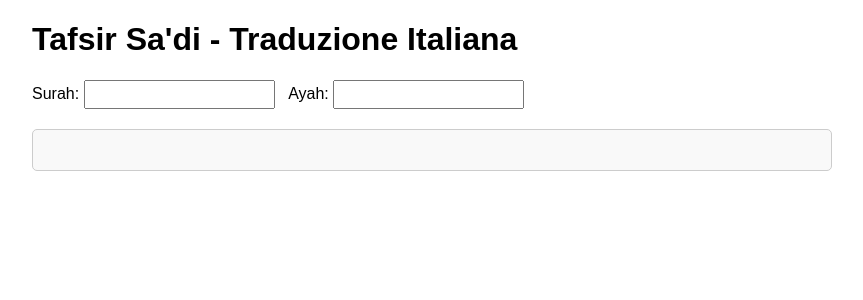
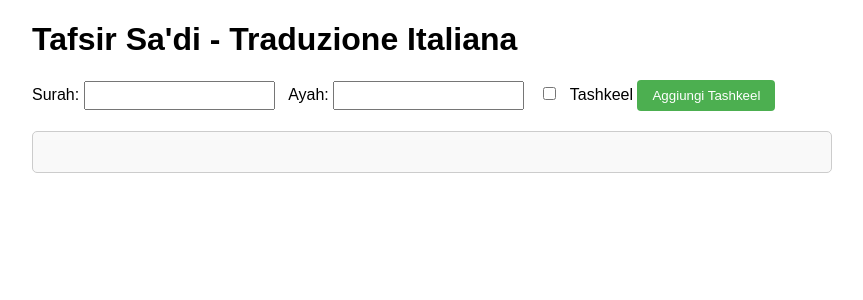
Before and after one commit to rafaelgramoschi/tafsir-sadi, a Django app: page /editor/ in a window 1280 px wide. Shown: the top 300 px of the page, without its empty margins (208-1071 px from the left). Run offline with Django 5.2, Linux system fonts and the light colour scheme.

Commit message:
Add tahskeel func

```diff
--- a/app/editor/api/urls.py
+++ b/app/editor/api/urls.py
@@ -5,4 +5,5 @@ urlpatterns = [
     path('', views.index, name='index'),
     path('get_tafsir/<int:surah_number>/<int:ayah_number>/', views.get_tafsir, name='get_tafsir'),
     path('save_translation/', views.save_translation, name='save_translation'),
+    path('save_tashkeel/', views.save_tashkeel, name='save_tashkeel'),
 ]
--- a/app/editor/api/views.py
+++ b/app/editor/api/views.py
@@ -28,7 +28,10 @@ def get_tafsir(request, surah_number, ayah_number):
     # Ottieni o crea il testo del tafsir per questa ayah
     tafsir_text, created = TafsirText.objects.get_or_create(
         ayah=ayah,
-        defaults={'text_ar': f"{tafseer_text}"}  # Sostituisci con il testo reale
+        defaults={
+            'text_ar': f"{tafseer_text}",
+            'text_tashkeel': ''  # Inizialmente vuoto
+        }
     )
 
     # Prepara le traduzioni esistenti
@@ -42,6 +45,7 @@ def get_tafsir(request, surah_number, ayah_number):
 
     return JsonResponse({
         'text_ar': tafsir_text.text_ar,
+        'text_tashkeel': tafsir_text.text_tashkeel or '',
         'translations': translations
     })
 
@@ -73,3 +77,22 @@ def save_translation(request):
     )
 
     return JsonResponse({'status': 'success'})
+
+@csrf_exempt
+@require_POST
+def save_tashkeel(request):
+    data = json.loads(request.body)
+
+    surah_number = data.get('surah')
+    ayah_number = data.get('ayah')
+    text_tashkeel = data.get('text_tashkeel')
+
+    surah = get_object_or_404(Surah, number=surah_number)
+    ayah = get_object_or_404(Ayah, surah=surah, number=ayah_number)
+    tafsir_text = get_object_or_404(TafsirText, ayah=ayah)
+
+    # Aggiorna il testo con tashkeel
+    tafsir_text.text_tashkeel = text_tashkeel
+    tafsir_text.save()
+
+    return JsonResponse({'status': 'success'})
--- a/app/editor/models.py
+++ b/app/editor/models.py
@@ -24,7 +24,8 @@ class Ayah(models.Model):
 
 class TafsirText(models.Model):
     ayah = models.ForeignKey(Ayah, on_delete=models.CASCADE, related_name='tafsir_texts')
-    text_ar = models.TextField()  # testo del tafsir in arabo
+    text_ar = models.TextField()  # testo del tafsir in arabo senza tashkeel
+    text_tashkeel = models.TextField(blank=True, null=True)  # testo del tafsir in arabo con tashkeel
 
     class Meta:
         verbose_name_plural = "Tafsir Texts"
--- a/app/editor/templates/index.html
+++ b/app/editor/templates/index.html
@@ -102,6 +102,11 @@
 
             <label for="ayah-input">Ayah:</label>
             <input type="number" id="ayah-input" min="1">
+
+            <input type="checkbox" id="tashkeel-checkbox">
+            <label for="tashkeel-checkbox">Tashkeel</label>
+
+            <button id="add-tashkeel-btn">Aggiungi Tashkeel</button>
         </div>
 
         <div id="arabic-text"></div>
@@ -118,6 +123,16 @@
                 <button id="cancel-translation">Annulla</button>
             </div>
         </div>
+
+        <!-- Modal Tashkeel -->
+        <div id="tashkeel-modal" style="display: none; position: fixed; top: 50%; left: 50%; transform: translate(-50%, -50%); background: white; padding: 20px; border: 1px solid #ccc; z-index: 1000; box-shadow: 0 4px 8px rgba(0, 0, 0, 0.1);">
+            <h3>Inserisci testo con Tashkeel</h3>
+            <textarea id="tashkeel-textarea" rows="10" cols="60" placeholder="Incolla qui il testo arabo con tashkeel..." style="width: 100%; font-family: Arial, sans-serif; font-size: 16px; direction: rtl; text-align: right; padding: 10px; border: 1px solid #ccc; border-radius: 4px;"></textarea>
+            <div style="margin-top: 10px;">
+                <button id="save-tashkeel">Salva</button>
+                <button id="cancel-tashkeel">Annulla</button>
+            </div>
+        </div>
     </div>
 
     <script>
@@ -127,15 +142,23 @@
             const ayahInput = document.getElementById('ayah-input');
             const arabicText = document.getElementById('arabic-text');
             const translationModal = document.getElementById('translation-modal');
+            const tashkeelModal = document.getElementById('tashkeel-modal');
             const modalOverlay = document.getElementById('modal-overlay');
             const selectedText = document.getElementById('selected-text');
             const translationInput = document.getElementById('translation-input');
             const saveTranslationBtn = document.getElementById('save-translation');
             const cancelTranslationBtn = document.getElementById('cancel-translation');
+            const addTashkeelBtn = document.getElementById('add-tashkeel-btn');
+            const tashkeelCheckbox = document.getElementById('tashkeel-checkbox');
+            const tashkeelTextarea = document.getElementById('tashkeel-textarea');
+            const saveTashkeelBtn = document.getElementById('save-tashkeel');
+            const cancelTashkeelBtn = document.getElementById('cancel-tashkeel');
 
             let currentSelection = {};
             let tooltip = null;
             const translationsMap = new Map();
+            let currentTextAr = '';
+            let currentTextTashkeel = '';
 
             // Carica il testo del tafsir per la surah e ayah selezionate
             ayahInput.addEventListener('input', function () {
@@ -149,13 +172,90 @@
                 fetch(baseAPI + `/get_tafsir/${surahNumber}/${ayahNumber}/`)
                     .then(response => response.json())
                     .then(data => {
+                        currentTextAr = data.text_ar;
+                        currentTextTashkeel = data.text_tashkeel;
+
+                        // Mostra il testo in base alla checkbox
+                        updateDisplayedText();
+
                         // Inizializza tutte le evidenziazioni
-                        initializeHighlights(data.text_ar, data.translations || []);
+                        initializeHighlights(getCurrentText(), data.translations || []);
                     })
                     .catch(error => {
                         console.error('Error:', error);
                         alert('Errore nel caricamento del testo del Tafsir');
                     });
+            });
+
+            // Gestione checkbox tashkeel
+            tashkeelCheckbox.addEventListener('change', function() {
+                updateDisplayedText();
+                // Re-inizializza le evidenziazioni con il nuovo testo
+                initializeHighlights(getCurrentText(), Array.from(translationsMap.values()));
+            });
+
+            // Funzione per ottenere il testo corrente in base alla checkbox
+            function getCurrentText() {
+                return tashkeelCheckbox.checked && currentTextTashkeel ? currentTextTashkeel : currentTextAr;
+            }
+
+            // Funzione per aggiornare il testo visualizzato
+            function updateDisplayedText() {
+                const textToShow = getCurrentText();
+                if (textToShow) {
+                    arabicText.textContent = textToShow;
+                }
+            }
+
+            // Apri modal tashkeel
+            addTashkeelBtn.addEventListener('click', function() {
+                tashkeelTextarea.value = currentTextTashkeel || currentTextAr;
+                tashkeelModal.style.display = 'block';
+                modalOverlay.style.display = 'block';
+            });
+
+            // Salva tashkeel
+            saveTashkeelBtn.addEventListener('click', function() {
+                const tashkeelText = tashkeelTextarea.value.trim();
+                if (!tashkeelText) {
+                    alert('Inserisci il testo con tashkeel');
+                    return;
+                }
+
+                const data = {
+                    surah: surahInput.value,
+                    ayah: ayahInput.value,
+                    text_tashkeel: tashkeelText
+                };
+
+                fetch(baseAPI + '/save_tashkeel/', {
+                    method: 'POST',
+                    headers: {
+                        'Content-Type': 'application/json',
+                        'X-CSRFToken': getCookie('csrftoken')
+                    },
+                    body: JSON.stringify(data)
+                })
+                .then(response => response.json())
+                .then(data => {
+                    if (data.status === 'success') {
+                        currentTextTashkeel = tashkeelText;
+                        updateDisplayedText();
+                        tashkeelModal.style.display = 'none';
+                        modalOverlay.style.display = 'none';
+                        alert('Tashkeel salvato con successo!');
+                    }
+                })
+                .catch(error => {
+                    console.error('Error:', error);
+                    alert('Errore nel salvataggio del tashkeel');
+                });
+            });
+
+            // Annulla tashkeel
+            cancelTashkeelBtn.addEventListener('click', function() {
+                tashkeelModal.style.display = 'none';
+                modalOverlay.style.display = 'none';
             });
 
             // Gestione selezione testo
@@ -236,9 +336,10 @@
                 modalOverlay.style.display = 'none';
             });
 
-            // Chiudi il modal cliccando sull'overlay
+            // Chiudi i modal cliccando sull'overlay
             modalOverlay.addEventListener('click', function () {
                 translationModal.style.display = 'none';
+                tashkeelModal.style.display = 'none';
                 modalOverlay.style.display = 'none';
             });
 
@@ -286,7 +387,7 @@
                 translationsMap.set(key, { start, end, text: translation });
 
                 // Applica tutte le evidenziazioni
-                const text = arabicText.textContent;
+                const text = getCurrentText();
                 const translations = Array.from(translationsMap.values());
                 arabicText.innerHTML = applyAllHighlights(text, translations);
 
```
Also changed, not shown: app/db.sqlite3, app/editor/migrations/0002_tafsirtext_text_tashkeel.py (added).
